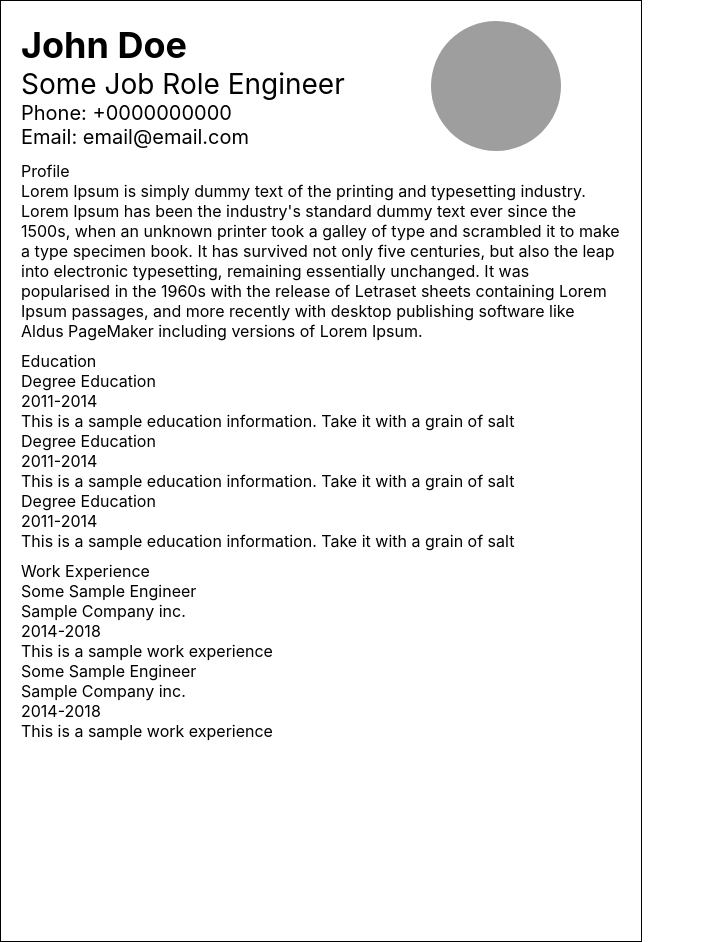
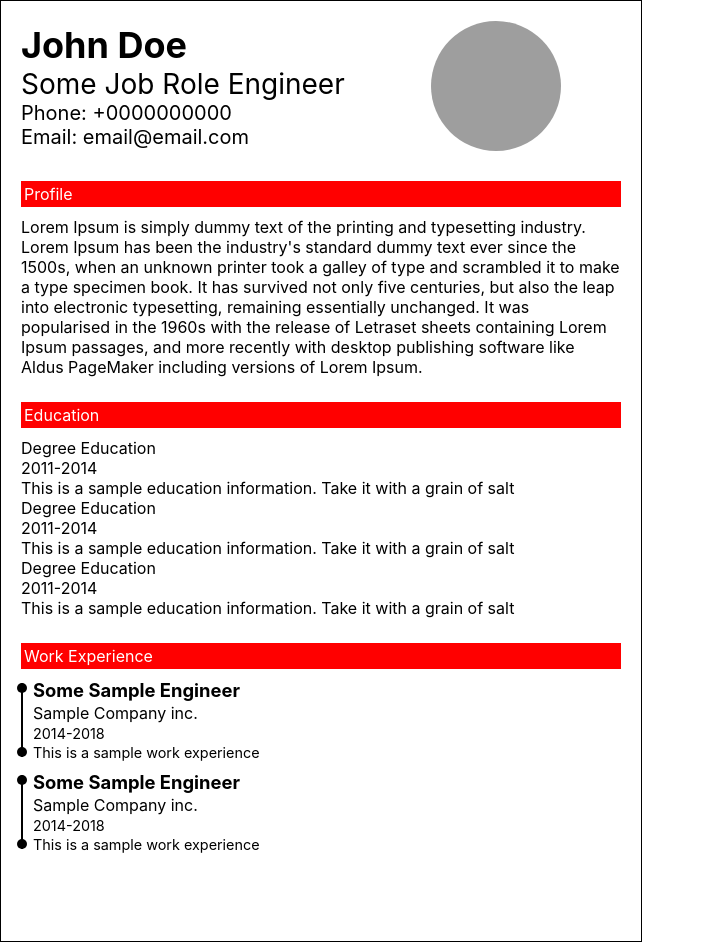
Before and after one commit to pritalb/odin-cv-app, a React (Create React App) app in the folder cv-app/: page / in a window 1280 px wide. Shown: the whole page, without its empty margins (0-704 px from the left). Built offline with nearby package versions, Linux system fonts and the light colour scheme; grey boxes are pictures that could not be loaded.

Commit message:
properly layed out ProfessionalWorkExperience component

```diff
--- a/cv-app/src/components/EducationalExperience.js
+++ b/cv-app/src/components/EducationalExperience.js
@@ -24,7 +24,7 @@ class EducationSection extends Component {
 
     render() {
         return (
-            <div>
+            <div className='resume-info-section'>
                 <div className='section-heading'> Education </div>
                 <div>
                     <Education />
--- a/cv-app/src/components/ProfessionalWorkExperience.js
+++ b/cv-app/src/components/ProfessionalWorkExperience.js
@@ -1,5 +1,5 @@
 import React, { Component } from "react";
-
+import '../styles/ProfessionalWorkExperience.css';
 
 class WorkExperience extends Component {
     constructor() {
@@ -8,11 +8,17 @@ class WorkExperience extends Component {
 
     render() {
         return (
-            <div>
-                <div className="work-experience-jobrole"> Some Sample Engineer </div>
-                <div className="work-experience-company"> Sample Company inc. </div>
-                <div className="work-experience-duration"> 2014-2018 </div>
-                <div className="work-experience-summary"> This is a sample work experience </div>
+            <div className="work-experience">
+                <div className="bullet-point-container">
+                    <div className="bullet-point"></div>
+                    <div className="bullet-point"></div>
+                </div>
+                <div className="work-experience-fields">
+                    <div className="work-experience-job-role"> Some Sample Engineer </div>
+                    <div className="work-experience-company"> Sample Company inc. </div>
+                    <div className="work-experience-duration"> 2014-2018 </div>
+                    <div className="work-experience-summary"> This is a sample work experience </div>
+                </div>
             </div>
         );
     }
@@ -25,9 +31,9 @@ class WorkExperienceSection extends Component {
 
     render() {
         return (
-            <div>
-                <div sclassName="section-heading"> Work Experience </div>
-                <div>
+            <div className='resume-info-section'>
+                <div className="section-heading"> Work Experience </div>
+                <div id="work-experience-container">
                     <WorkExperience />
                     <WorkExperience />
                 </div>
--- a/cv-app/src/components/ProfileSummary.js
+++ b/cv-app/src/components/ProfileSummary.js
@@ -7,7 +7,7 @@ class ProfileSection extends Component {
 
     render() {
         return (
-            <div>
+            <div className='resume-info-section'>
                 <div className='section-heading'> Profile </div>
                 <div id='profile-summary'>
                     Lorem Ipsum is simply dummy text of the printing and typesetting industry.
--- a/cv-app/src/components/Resume.js
+++ b/cv-app/src/components/Resume.js
@@ -15,9 +15,11 @@ class Resume extends Component {
         return (
             <div id='resume'>
                 <IntroSection />
-                <ProfileSection />
-                <EducationSection />
-                <WorkExperienceSection />
+                <div id='resume-info'>
+                    <ProfileSection />
+                    <EducationSection />
+                    <WorkExperienceSection />
+                </div>
             </div>
         );
     }
--- a/cv-app/src/styles/IntroSection.css
+++ b/cv-app/src/styles/IntroSection.css
@@ -3,6 +3,7 @@
     flex-direction: row;
     justify-content: space-between;
     align-items: center;
+    margin-bottom: 20px;
 }
 
 #intro-image-container {
--- /dev/null
+++ b/cv-app/src/styles/ProfessionalWorkExperience.css
@@ -0,0 +1,56 @@
+#work-experience-container {
+    --font-size-big: 1.15rem;
+    --font-size-medium: 1rem;
+    --font-size-small: 0.9rem;
+
+    display: flex;
+    flex-direction: column;
+    gap: 10px;
+}
+
+.work-experience {
+    display: flex;
+    flex-direction: row;
+    gap: 10px;
+    align-items: center;
+}
+
+.work-experience-fields {
+    display: flex;
+    flex-direction: column;
+    gap: 2px;
+}
+
+.work-experience-job-role {
+    font-size: var(--font-size-big);
+    font-weight: bold;
+}
+
+.work-experience-company {
+    font-size: var(--font-size-medium);
+}
+
+.work-experience-duration {
+    font-size: var(--font-size-small);
+}
+
+.work-experience-summary {
+    font-size: var(--font-size-small);
+}
+
+.bullet-point-container {
+    height: 90%;
+    width: 2px;
+    display: flex;
+    flex-direction: column;
+    justify-content: space-between;
+    align-items: center;
+    background-color: black;
+}
+
+.bullet-point {
+    background-color: black;
+    height: 10px;
+    width: 10px;
+    border-radius: 100px;
+}
--- a/cv-app/src/styles/Resume.css
+++ b/cv-app/src/styles/Resume.css
@@ -8,3 +8,21 @@
     border-style: solid;
     padding: 20px;
 }
+
+#resume-info {
+    display: flex;
+    flex-direction: column;
+    gap: 25px;
+}
+
+.resume-info-section {
+    display: flex;
+    flex-direction: column;
+    gap: 10px;
+}
+
+.section-heading {
+    background-color: red;
+    color: white;
+    padding: 3px;
+}
```
Also changed, not shown: cv-app/src/styles/EducationalExperience.css (added).
